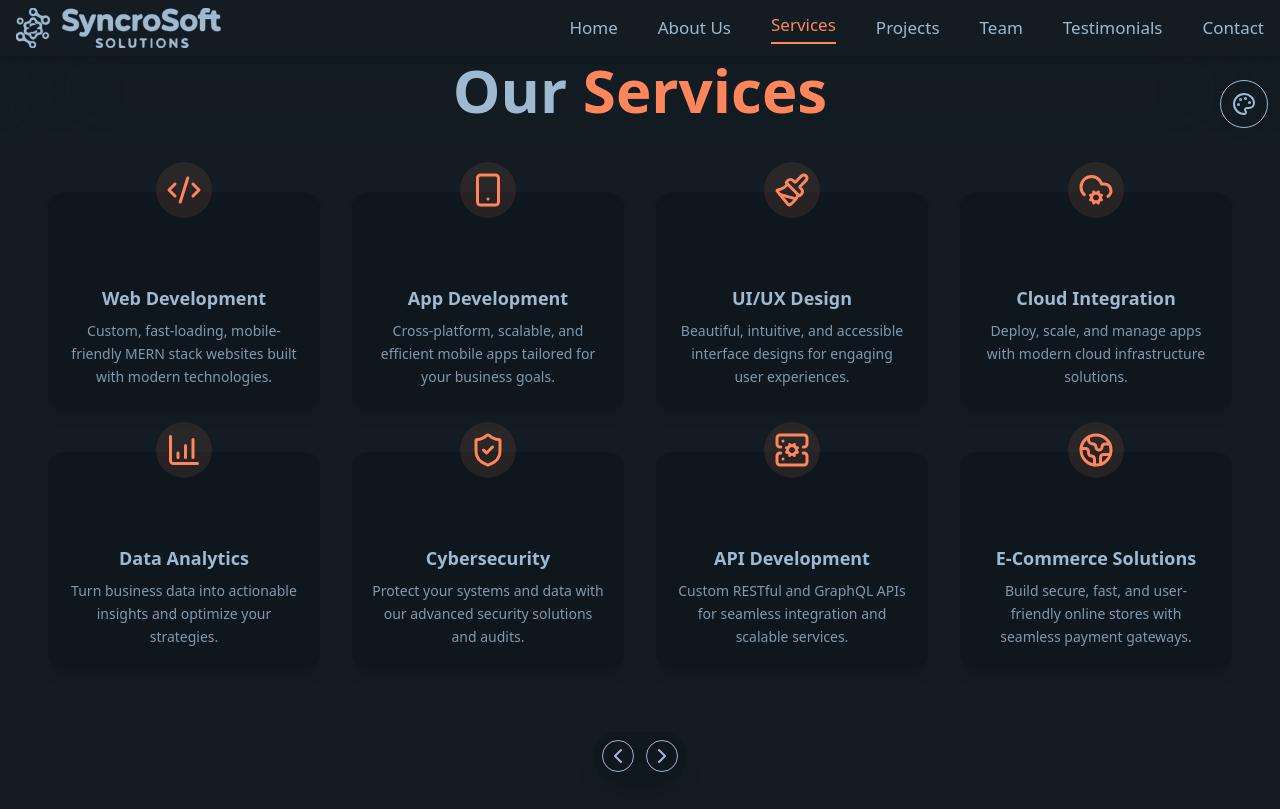
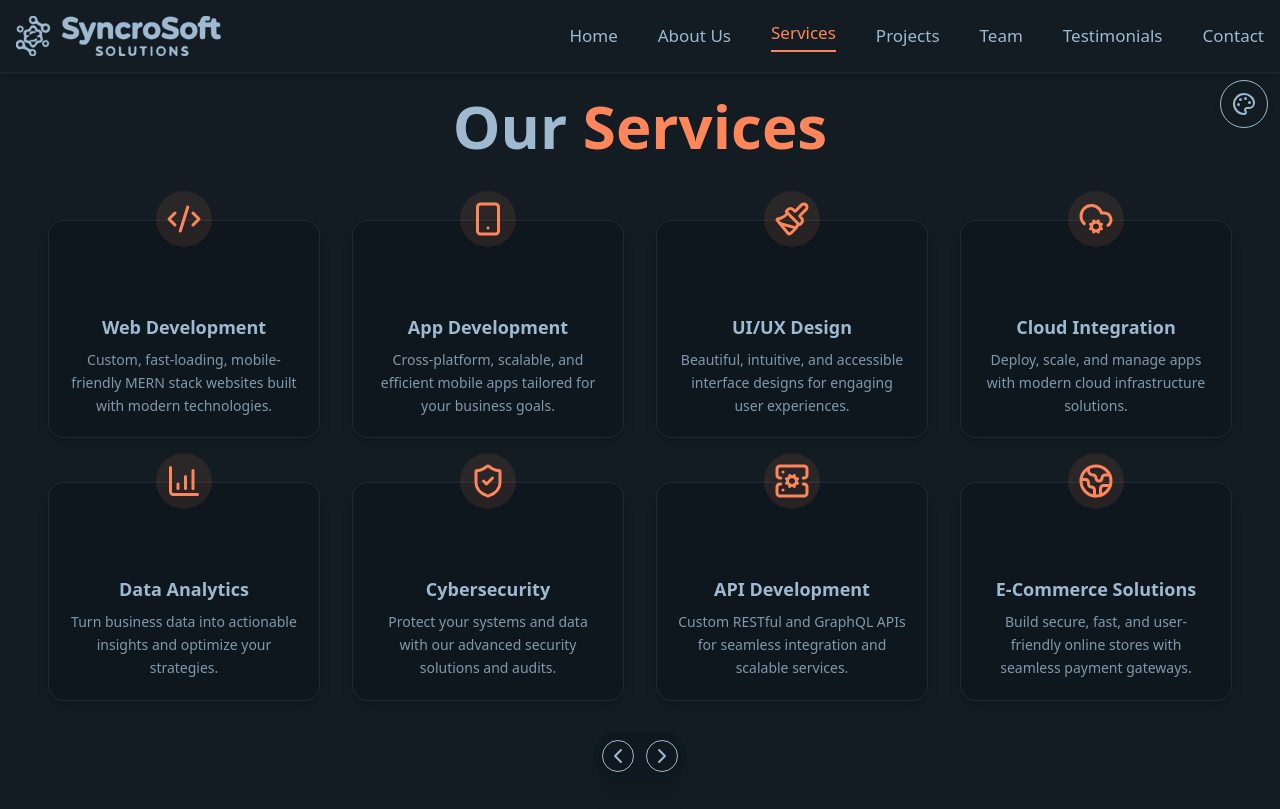
Before and after one commit to SyncroSoft-Solutions/syncrosoft-solutions, a React (Vite) app: page /services in a window 1280 px wide. Built offline with nearby package versions, Linux system fonts and the light colour scheme.

Commit message:
update the some problems

```diff
--- a/src/components/Navbar.jsx
+++ b/src/components/Navbar.jsx
@@ -41,9 +41,9 @@ const Navbar = () => {
       variants={navbarVariants}
       initial="hidden"
       animate="visible"
-      className="fixed top-0 z-50 w-full bg-base-100 shadow-md"
+      className="fixed top-0 z-50 w-full bg-base-100 shadow-md border-b-2 border-base-content/5"
     >
-      <div className="flex items-center justify-between px-4 scroll-py-3">
+      <div className="flex items-center justify-between px-4 py-2">
         <div className="max-w-[160px] md:max-w-none">
           <Logo />
         </div>
--- a/src/components/ThemeSelector.jsx
+++ b/src/components/ThemeSelector.jsx
@@ -8,12 +8,12 @@ function ThemeSelector() {
 
   return (
     <div className="dropdown dropdown-end drop-shadow-lg">
-      <button tabIndex={0} className="btn btn-md btn-outline btn-neutra btn-circle">
+      <button tabIndex={0} className="btn btn-md btn-outline btn-neutral btn-circle">
         <PaletteIcon />
       </button>
       <div
         tabIndex={0}
-        className="dropdown-content mt-2 p-1 shadow-2xl bg-base-200 backdrop-blur-lg rounded-2xl
+        className="dropdown-content mt-2 p-1 shadow-2xl bg-base-200 backdrop-blur-3xl rounded-2xl
         w-44 border border-base-content/10 max-h-60 overflow-y-auto"
       >
         <div className="space-y-1 ">
--- a/src/pages/Projects.jsx
+++ b/src/pages/Projects.jsx
@@ -74,9 +74,9 @@ const Projects = () => {
           whileInView={{ y: 0, opacity: 1 }}
           transition={{ duration: 0.6, ease: "easeOut" }}
           viewport={{ once: true }}
-          className="text-4xl w-full py-3 top-12 fixed z-40 left-0 backdrop-blur-3xl justify-center md:text-5xl lg:text-6xl font-bold text-center text-base-content"
+          className="text-4xl md:text-5xl lg:text-6xl font-bold text-center text-base-content mb-16"
         >
-          Our <span className="text-primary inline-flex overflow-hidden">Team Work</span>
+          Our <span className="text-primary">Team Work</span>
         </motion.h1>
 
         {/* Project Grid */}
@@ -85,7 +85,7 @@ const Projects = () => {
           initial="initial"
           whileInView="animate"
           viewport={{ once: true }}
-          className="grid grid-cols-1 sm:grid-cols-2 xl:grid-cols-3 gap-10 mt-24"
+          className="grid grid-cols-1 sm:grid-cols-2 xl:grid-cols-3 gap-10"
         >
           {projects.map((project, index) => (
             <motion.div
--- a/src/pages/Services.jsx
+++ b/src/pages/Services.jsx
@@ -62,7 +62,7 @@ const Services = () => {
           whileInView={{ y: 0, opacity: 1 }}
           transition={{ duration: 0.7, ease: "easeOut" }}
           viewport={{ once: true }}
-          className="text-4xl w-full py-3 top-12 fixed z-40 left-0 backdrop-blur-3xl justify-center md:text-5xl lg:text-6xl font-bold text-center text-base-content"
+          className="text-4xl md:text-5xl lg:text-6xl font-bold text-center text-base-content mb-16"
         >
           Our{" "}
           <span className="text-primary inline-flex overflow-hidden">Services</span>
@@ -74,13 +74,13 @@ const Services = () => {
           initial="initial"
           whileInView="animate"
           viewport={{ once: true }}
-          className="grid grid-cols-1 sm:grid-cols-2 md:grid-cols-3 xl:grid-cols-4 gap-6 md:gap-8 mt-24"
+          className="grid grid-cols-1 sm:grid-cols-2 md:grid-cols-3 xl:grid-cols-4 gap-6 md:gap-8"
         >
           {services.map((service, index) => (
             <motion.div
               key={index}
               variants={getCardVariants(index)}
-              className="card bg-base-200 shadow-lg p-5 mb-3 rounded-2xl group hover:shadow-xl hover:scale-[1.03] transition-all duration-300 relative"
+              className="card bg-base-200 border border-base-content/10 shadow-lg p-5 mb-3 rounded-2xl group hover:shadow-xl hover:scale-[1.03] transition-all duration-300 relative"
               whileHover={{ y: -4 }}
             >
               {/* Glow on hover */}
```
